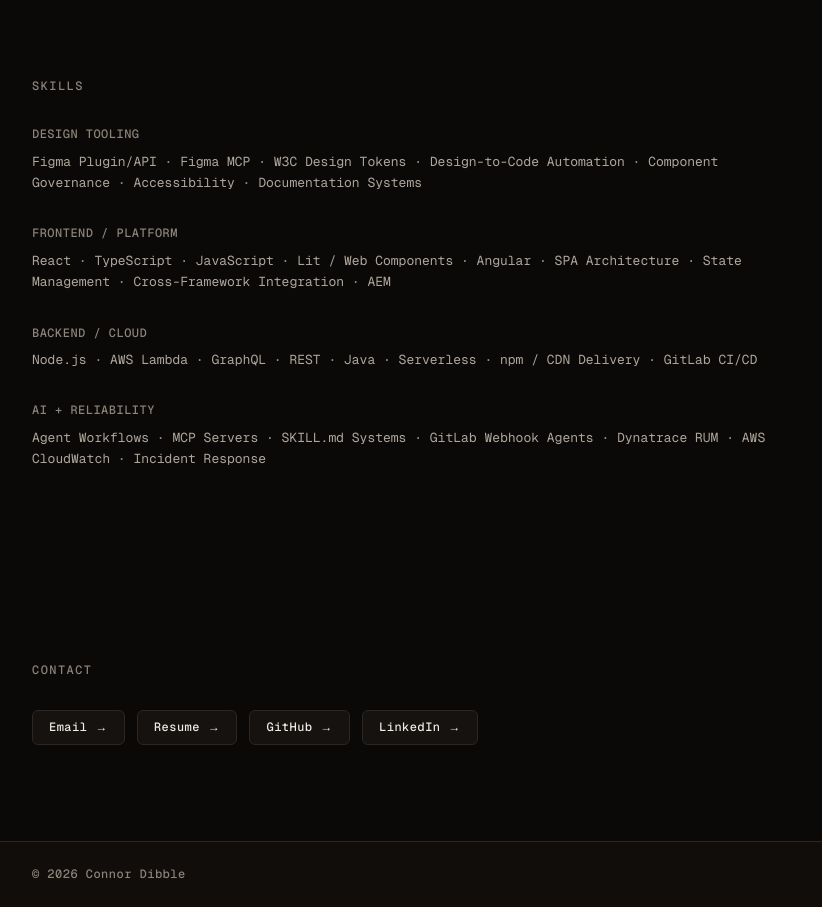
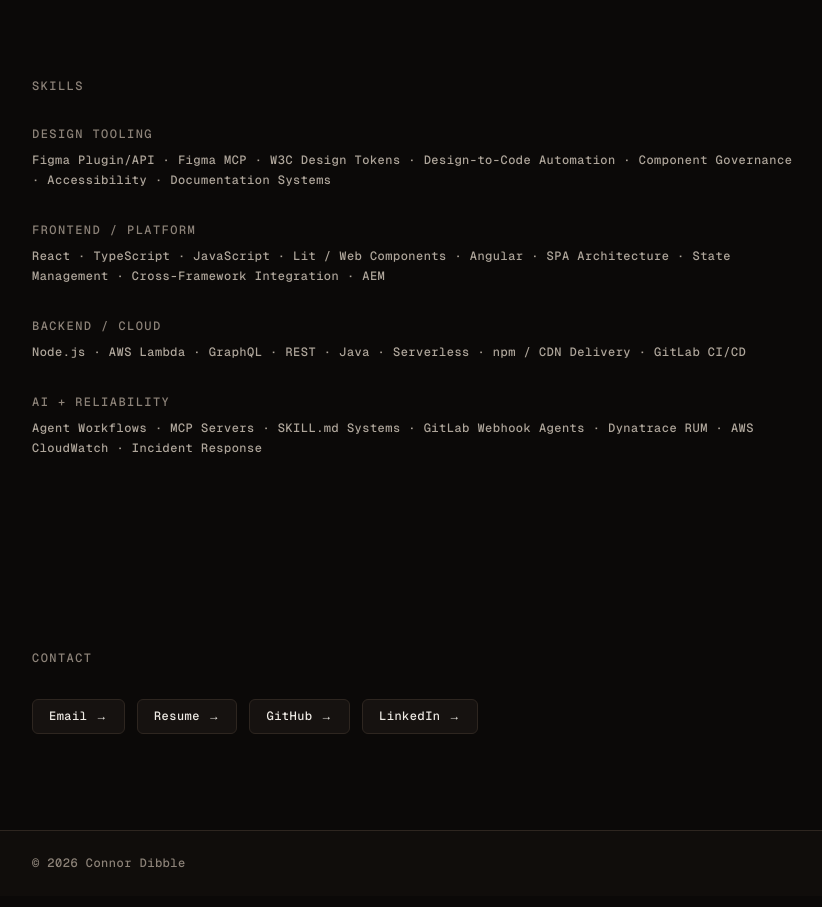
Before and after one commit to connordibble/connordibble.dev, a Next.js app: page / in a window 1280 px wide. Shown: the part 2700-3607 px from the top of the page, without its empty margins (192-1014 px from the left). Built offline with nearby package versions, Linux system fonts and the light colour scheme.

Commit message:
fix: use mono caption sizing on skill names per design spec

```diff
--- a/src/components/skills.tsx
+++ b/src/components/skills.tsx
@@ -66,10 +66,10 @@
       <dl className="mt-8 flex max-w-3xl flex-col gap-8">
         {groups.map((group) => (
           <div key={group.label}>
-            <dt className="font-mono text-caption uppercase text-text-subtle">
+            <dt className="font-mono text-caption uppercase tracking-[0.12em] text-text-subtle">
               {group.label}
             </dt>
-            <dd className="mt-2 font-mono text-code text-text-muted leading-relaxed">
+            <dd className="mt-2 font-mono text-caption text-text-muted leading-relaxed">
               {group.items.join(" · ")}
             </dd>
           </div>
```
